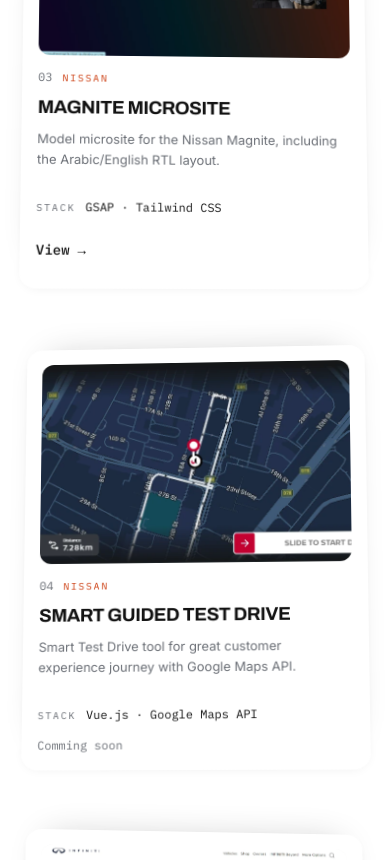
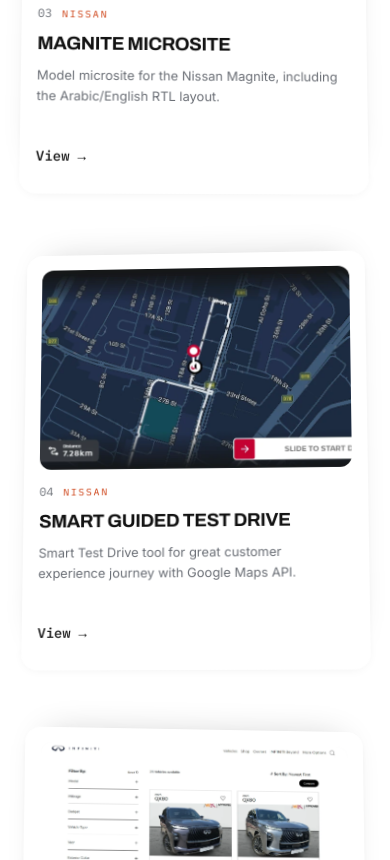
Before and after one commit to shejin-abu5/shejin-dev, a Nuxt app: page / in a window 390 px wide. Shown: the part 3720-4580 px from the top of the page. Built offline with nearby package versions, Linux system fonts and the light colour scheme.

Commit message:
mobile scrollto fix

```diff
--- a/app.vue
+++ b/app.vue
@@ -4,13 +4,13 @@
 const ogImage = `${siteUrl}/og-image.png`
 const title = 'Shejin Abu — Senior Frontend / UX Developer in Dubai, UAE'
 const description =
-  'Frontend / UX Developer in Dubai working in Vue.js and React.js. 12+ years shipping automotive and enterprise platforms across the Middle East and Africa, including the Vue.js CMS component library behind the regional sites of global automotive brands.'
+  'Frontend / UX Developer in Dubai working in Vue.js and React.js. 12+ years shipping automotive and enterprise platforms across the Middle East and Africa, including the React.js, Vue.js and CMS component library behind the regional sites of global automotive brands.'
 
 useSeoMeta({
   title,
   description,
   keywords:
-    'Senior Frontend Developer Dubai, Vue.js Developer UAE, React Developer Dubai, Redux Developer UAE, Nuxt 3 Developer Dubai, Frontend Engineer Middle East, Automotive Frontend Developer, UI/UX Developer UAE',
+    'Senior Frontend Developer Dubai, Vue.js Developer UAE, React Developer Dubai, Redux Developer UAE, AI Product Designer, Nuxt 3 Developer Dubai, Frontend Engineer Middle East, Automotive Frontend Developer, UI/UX Developer UAE',
   author: 'Shejin Abu',
 
   // `index, follow` on its own leaves Google's defaults in place, and two of
--- a/assets/css/main.css
+++ b/assets/css/main.css
@@ -49,6 +49,35 @@
      and most of a screen tall — and tying the two together would mean the
      sections could only ever be resized by shrinking the hero. */
   --cameo: 152px;
+
+  /* How tall the fixed nav is, so anchor targets can scroll clear of it.
+     Consumed as `scroll-mt-[var(--nav-h)]` by the four sections the nav links
+     at — Selected Work, Experience, Skills, the footer.
+
+     Without it a `#work` click puts the section's own box top at y=0 and the
+     bar sits on top of it: the sections carry 48px of top padding on a phone
+     against an 81px nav, so the eyebrow label — `01 — work`, `02 — Career`,
+     `03 — Stack` — landed behind the bar every time. It read as correct above
+     `md` only because 120px of padding there is more than the 89px nav, which
+     is a section wide enough to hide the fault rather than a section without
+     one.
+
+     Both numbers are the nav's 22px of padding top and bottom, plus its 1px
+     border, plus the tallest thing in its row: the 36px burger below `md`, the
+     44px logo from `md` up. Change either of those in TheNav and this has to
+     move with them.
+
+     Static rather than measured from the element, and the mobile menu is why:
+     the panel opens *inside* the nav, so a runtime height read while it is
+     open — which is exactly when a link is tapped — would be the height of the
+     bar plus four menu rows. */
+  --nav-h: 81px;
+}
+
+@media (min-width: 768px) {
+  :root {
+    --nav-h: 89px;
+  }
 }
 
 body {
--- a/components/ExperienceSection.vue
+++ b/components/ExperienceSection.vue
@@ -642,6 +642,11 @@
 .gantt-section {
   background: theme('colors.paper-soft');
   padding: 3rem 0;
+  /* Clears the fixed nav when the Career link scrolls here — see `--nav-h`
+     in main.css. On the class rather than as a utility because this section
+     already takes its padding from here, and the two want to be read
+     together. */
+  scroll-margin-top: var(--nav-h);
 }
 
 @media (min-width: 768px) {
--- a/components/ProjectsSection.vue
+++ b/components/ProjectsSection.vue
@@ -16,7 +16,6 @@
   brand: string
   title: string
   summary: string
-  tech: string
   demoUrl: string | null
   liveUrl: string | null
   demoLabel: string | null
@@ -29,7 +28,6 @@
     title: 'New Patrol Launch Platform',
     summary:
       'Launch platform for the new Nissan Patrol across Middle East and Africa markets. Built the frontend from Figma designs and the GSAP/WebGL launch animation.',
-    tech: 'Vue.js · GSAP · WebGL',
     demoUrl: null,
     liveUrl: 'https://en.allnewpatrol.nissan-dubai.com/',
     demoLabel: 'allnewpatrol.nissan-dubai.com',
@@ -40,7 +38,6 @@
     title: 'Parts e-commerce',
     summary:
       'Storefront for ordering genuine Nissan parts. Built the frontend and connected it to the parts catalog and checkout APIs.',
-    tech: 'Vue.js · Pinia · Tailwind CSS',
     demoUrl: null,
     liveUrl: 'https://parts.nissanghana.com/',
     demoLabel: null,
@@ -51,7 +48,6 @@
     title: 'Magnite Microsite',
     summary:
       'Model microsite for the Nissan Magnite, including the Arabic/English RTL layout.',
-    tech: 'GSAP · Tailwind CSS',
     demoUrl: null,
     liveUrl: 'https://en.allnewmagnite.nissan-saudiarabia.com/',
     demoLabel: null,
@@ -61,9 +57,8 @@
     brand: 'Nissan',
     title: 'Smart Guided Test Drive',
     summary:' Smart Test Drive tool for great customer experience journey with Google Maps API.',
-    tech: 'Vue.js · Google Maps API',
     demoUrl: null,
-    liveUrl: null,
+    liveUrl: 'https://test-drive.nissan-web-apps.com/en/verify-number?showroomId=0010N00004IfscmQAB',
     demoLabel: null,
     image: smartImg
   },
@@ -71,7 +66,6 @@
     brand: 'INFINITI',
     title: 'Inventory Tool',
     summary: 'Dealership-facing tool for browsing vehicle inventory, built on top of the inventory data API.',
-    tech: 'Vue.js · Axios',
     demoUrl: null,
     liveUrl: 'https://www.infiniti-dubai.com/infiniti-certified.html',
     demoLabel: null,
@@ -81,17 +75,15 @@
     brand: 'Ricochet',
     title: 'Complete Football Platform',
     summary: 'A total football platform for matches, teams, and tournaments management.',
-    tech: 'React',
     demoUrl: 'https://github.com/shejin-abu5/-Ricochet/',
     liveUrl: null,
-    demoLabel: null,
+    demoLabel: "View on GitHub",
     image: ricochet
   },
   // {
   //   brand: 'Nissan',
   //   title: 'Patrol Nismo Microsite',
   //   summary: 'Microsite for the Nissan Patrol Nismo in MEA markets, including the Arabic/English RTL layout.',
-  //   tech: 'Vue · GSAP',
   //   demoUrl: null,
   //   liveUrl: 'https://en.patrolnismo.nissan-dubai.com/',
   //   demoLabel: null,
@@ -681,7 +673,7 @@
 </script>
 
 <template>
-  <section id="work" ref="sectionRef" class="relative py-12 md:py-[120px]">
+  <section id="work" ref="sectionRef" class="relative scroll-mt-[var(--nav-h)] py-12 md:py-[120px]">
     <div ref="headBlockRef" class="relative z-10 mx-auto max-w-[1240px] bg-paper px-5 md:px-8">
       <div class="reveal mb-9 flex flex-wrap items-end justify-between gap-6 md:mb-11">
         <div>
@@ -694,34 +686,6 @@
         </div>
       </div>
 
-      <!-- The rail, and the player standing on it.
-
-           He is inside a relative wrapper rather than positioned against the
-           section, so his feet are on the same line the ball rolls along
-           whatever the heading above it wraps to — the margin moved up here
-           with him for the same reason.
-
-           Facing right, unflipped, and standing at DECK_FROM. Both follow from
-           the same fact: the ball enters this rule at the left, rolls right to
-           DECK_FROM, and leaves there for the deck below. So that is where the
-           contact is, and forward is the way the ball is already going. He used
-           to stand at the far right facing left, which put him most of a rule
-           away from the only point on it the ball ever reaches.
-
-           `left` is short of DECK_FROM by the distance from his own left edge to
-           his boot, so it is the *foot* that lands on the handover and not his
-           hip — and it is computed from DECK_FROM rather than stated, because the
-           two are only the same number at one viewport width otherwise. It was
-           `left-[47%]`, which is where DECK_FROM lands on a 1224px rule and not
-           where it lands on any other: at the 1024px the ball exists from at all,
-           the handover point is at x=490 of the rule and 47% of it is 436, so the
-           ball came to rest 31px short of a boot swinging through thin air. See
-           `.work-player`. -->
-      <!-- `mb-5` on a phone rather than the 80px this was. The rule inside is
-           `hidden md:block`, so below md the margin was separating the heading
-           from the deck across an element that isn't drawn — 80px of nothing on
-           top of the row's own 36, which pushed the first card most of a
-           thumbnail lower than it needed to sit. -->
       <div class="relative mb-5 md:mb-28">
         <span ref="railRef" class="hidden h-px w-full bg-hair md:block" aria-hidden="true" />
 
@@ -729,37 +693,11 @@
           class="work-player pointer-events-none absolute -bottom-1.5 hidden w-[var(--cameo)] lg:block"
           :style="{ '--contact': DECK_FROM, '--boot': BOOT_AT, '--rail-inset': `${RAIL_INSET}px` }"
         >
-          <!-- Handed the hold's progress on the ball's own clock, rather than
-               scrubbed against the same window separately — so his boot and the
-               ball are two readings of one number rather than two smoothings of
-               one scroll position, which is what they were. See `holdK`. -->
           <ThePlayer move="work" :progress="holdK" />
         </div>
       </div>
     </div>
 
-    <!-- The deck's runway, and it has to live out here rather than on the rule.
-
-         The margin is HOLD_SCROLL, bound from the constant rather than written
-         out again: the two are one number and the whole composition breaks
-         quietly if they drift, so there is no version of this that should be
-         typed twice. (It was `lg:mt-[420px]` beside a comment saying so, which
-         is how the pair survived the hold going to 620.)
-
-         The heading above is pinned
-         without spacing for that distance, so the deck keeps moving while the
-         heading does not — starting a hold's-worth lower is what makes it
-         *arrive* at its normal spacing on the frame the pin releases, rather
-         than riding straight up past the heading and rendering above it.
-
-         It was tried as bottom margin on the rule's wrapper, which is inside
-         the pinned block: ScrollTrigger wraps that block in a `.pin-spacer`
-         with an explicit height, and the child margin no longer collapses
-         through it. The 532px was applied and measured — and the gap it was
-         supposed to produce was 1px. Out here there is no spacer to swallow it.
-
-         Only at `lg`, where the pin runs at all; below that it would be 420px
-         of dead page. -->
     <div
       class="work-runway mx-auto max-w-[1240px] px-5 md:px-8 md:pt-0 pt-3"
       :style="{ '--runway': `${HOLD_SCROLL}px` }"
@@ -768,10 +706,6 @@
         <template v-for="(project, i) in cards" :key="project.title">
           <div v-if="i === cards.length - 1" data-stack-end aria-hidden="true" class="h-px w-full" />
 
-          <!-- `--last` opts the final card out of the defocus. Every other card
-               blurs because the next one is climbing over it; nothing climbs
-               over this one, so the same rule would blur the card the reader is
-               still looking at. See `work-card-defocus`. -->
           <article
             class="work-card rounded-[16px] bg-paper p-4 ring-1 ring-hair deck:rounded-[22px] deck:px-8 deck:py-7"
             :class="{ 'work-card--last': i === cards.length - 1 }"
@@ -783,25 +717,6 @@
               zIndex: i + 1
             }"
           >
-            <!-- Two layouts. Below `deck` a single column with the shot on
-                 top; from `deck` up, two columns — copy over stack on the
-                 left, shot on the right.
-
-                 It was three: at `xl` the card used to be a row of *three*,
-                 copy | shot | stack. That layout is gone because the container
-                 it lived in is 1240px wide and site-wide (the section heading
-                 above uses the same one), so the third column could only ever
-                 be paid for out of the shot. It cost 555px of shot beside two
-                 247px columns — the picture at half the card, which is not
-                 what this section is for. Folding the stack back under the
-                 copy widens both of the things that matter: the shot to 759
-                 and the copy to 325.
-
-                 `deck` is 900px rather than the 992 it was, and what the move
-                 bought is the swipe rail below it going away — see
-                 tailwind.config.ts. The column is not a fallback down there;
-                 it is the better card, and `--shot-cap` is what keeps it short
-                 enough to pin. -->
             <div class="work-card__grid grid grid-cols-1 items-center gap-3.5 deck:grid-cols-[minmax(0,1fr)_auto] deck:gap-7">
               <div class="reveal min-w-0 deck:self-end">
                 <div class="flex items-center gap-2.5">
@@ -816,10 +731,6 @@
                 <p class="mt-2.5 text-[13px] leading-relaxed text-steel deck:mt-3">{{ project.summary }}</p>
               </div>
 
-              <!-- No `w-full`: below `deck` the box is sized from its height —
-                   see `--shot-cap` — and a stretched grid item would override
-                   that back to the container's width, which is the shape that
-                   made the card too tall to pin in the first place. -->
               <figure
                 class="work-hero order-first overflow-hidden rounded-[12px] bg-paper-soft deck:order-none deck:col-start-2 deck:row-span-2 deck:row-start-1 deck:aspect-[3/2]"
               >
@@ -838,35 +749,7 @@
                 </div>
               </figure>
 
-              <!-- In the two-column case this sits under the copy rather than
-                   in a column of its own, which is what keeps the shot's height
-                   the card's height.
-
-                   The `pt` is what separates the spec from the copy in one
-                   column — a hairline rule did that job first, and it is out
-                   because the card carries enough lines already: its own ring,
-                   the shot's edge, the deck edges of the cards behind it. The
-                   space says the same thing without adding a fourth. -->
               <div class="work-card__foot reveal min-w-0 pt-3.5 deck:pt-0 deck:col-start-1 deck:row-start-2 deck:self-start">
-                <!-- Label beside the value on a phone, above it from `deck` up.
-                     Stacked, the label costs a 17px line to say what the mono
-                     face and the `·` separators already say; inline it is a
-                     data row, which is the voice the rest of the card is in.
-                     Every stack string fits one line at 12px in the narrowest
-                     card this reaches (310px inner at 390px of frame). -->
-                <div class="flex flex-wrap items-baseline gap-x-2.5 gap-y-1 deck:block">
-                  <span class="font-data text-[10px] uppercase tracking-[0.18em] text-steel">Stack</span>
-                  <p class="font-data text-[12px] leading-relaxed text-ink deck:mt-1.5">{{ project.tech }}</p>
-                </div>
-
-                <!-- Unadorned, so the arrow is what marks it as a link. That
-                     leaves it carried by something other than colour alone,
-                     which is the bar an underline was clearing.
-
-                     `active:` rather than only `hover:`: on the surface this is
-                     now the primary presentation for, there is no hover, and a
-                     44px row that does not acknowledge the tap reads as a dead
-                     one for the length of the page load it kicks off. -->
                 <a
                   v-if="project.link"
                   :href="project.link.url"
@@ -874,20 +757,17 @@
                   target="_blank"
                   rel="noopener"
                   @click="track('project-click', { project: project.title })"
-                  class="mt-3 flex min-h-[44px] items-center gap-2 font-data text-[14px] font-medium text-ink no-underline transition-[color,opacity] duration-150 ease-out hover:text-ink/85 active:opacity-60 xl:mt-6 xl:min-h-0"
+                  class="flex min-h-[44px] items-center gap-2 font-data text-[14px] font-medium text-ink no-underline transition-[color,opacity] duration-150 ease-out hover:text-ink/85 active:opacity-60 xl:min-h-0"
                 >
                   <span class="min-w-0 truncate">View</span>
                   <span class="shrink-0" aria-hidden="true">→</span>
                 </a>
-                <p v-else class="mt-3 font-data text-[12px] text-steel">Comming soon</p>
+                <p v-else class="font-data text-[12px] text-steel">Comming soon</p>
               </div>
             </div>
           </article>
         </template>
 
-        <!-- Visible at every width now that the deck stacks at every width; it
-             was `hidden deck:block` because below 992 there was a rail here and
-             a full-width spacer would have been a seventh slide in it. -->
         <div aria-hidden="true" class="work-stack-tail" />
       </div>
     </div>
--- a/components/SkillsSection.vue
+++ b/components/SkillsSection.vue
@@ -665,7 +665,7 @@
        `clip`, not `hidden`: `hidden` would make this a scroll container and
        compute the other axis to `auto`, which would cut the same wash off flat
        along the section's top and bottom edges. -->
-  <section id="skills" ref="sectionRef" class="overflow-x-clip py-12 md:py-[120px]">
+  <section id="skills" ref="sectionRef" class="overflow-x-clip scroll-mt-[var(--nav-h)] py-12 md:py-[120px]">
     <div class="mx-auto max-w-[1240px] px-5 md:px-8">
       <div class="skills-split">
         <div class="reveal">
--- a/components/TheFooter.vue
+++ b/components/TheFooter.vue
@@ -384,7 +384,7 @@
   <footer
     id="contact"
     ref="footerRef"
-    class="relative overflow-y-clip bg-ink pb-16 pt-16 text-paper md:pb-[120px] md:pt-[120px]"
+    class="relative overflow-y-clip scroll-mt-[var(--nav-h)] bg-ink pb-16 pt-16 text-paper md:pb-[120px] md:pt-[120px]"
   >
     <!-- The name, set as large as the frame allows and run off the bottom of
          the document.
```
Also changed, not shown: 3 other files (tests, documents, lock files or other folders).
